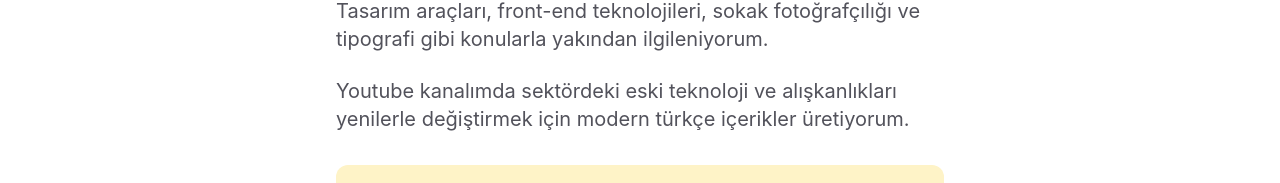
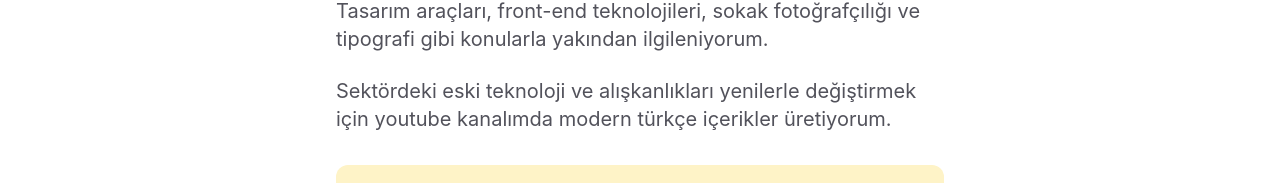
Before and after one commit to ademilter/homepage, a Next.js app: page / in a window 1280 px wide. Shown: the part 199-382 px from the top of the page. Built offline with nearby package versions, Linux system fonts and the light colour scheme; no server answers; a web font is replaced by a local one; what @tailwindcss/typography would draw is missing.

Commit message:
typo fix

```diff
--- a/pages/index.js
+++ b/pages/index.js
@@ -20,8 +20,8 @@ function HomePage() {
           </p>
 
           <p className="text-xl">
-            Youtube kanalımda sektördeki eski teknoloji ve alışkanlıkları
-            yenilerle değiştirmek için modern türkçe içerikler üretiyorum.
+            Sektördeki eski teknoloji ve alışkanlıkları
+            yenilerle değiştirmek için youtube kanalımda modern türkçe içerikler üretiyorum.
           </p>
         </div>
 
```
